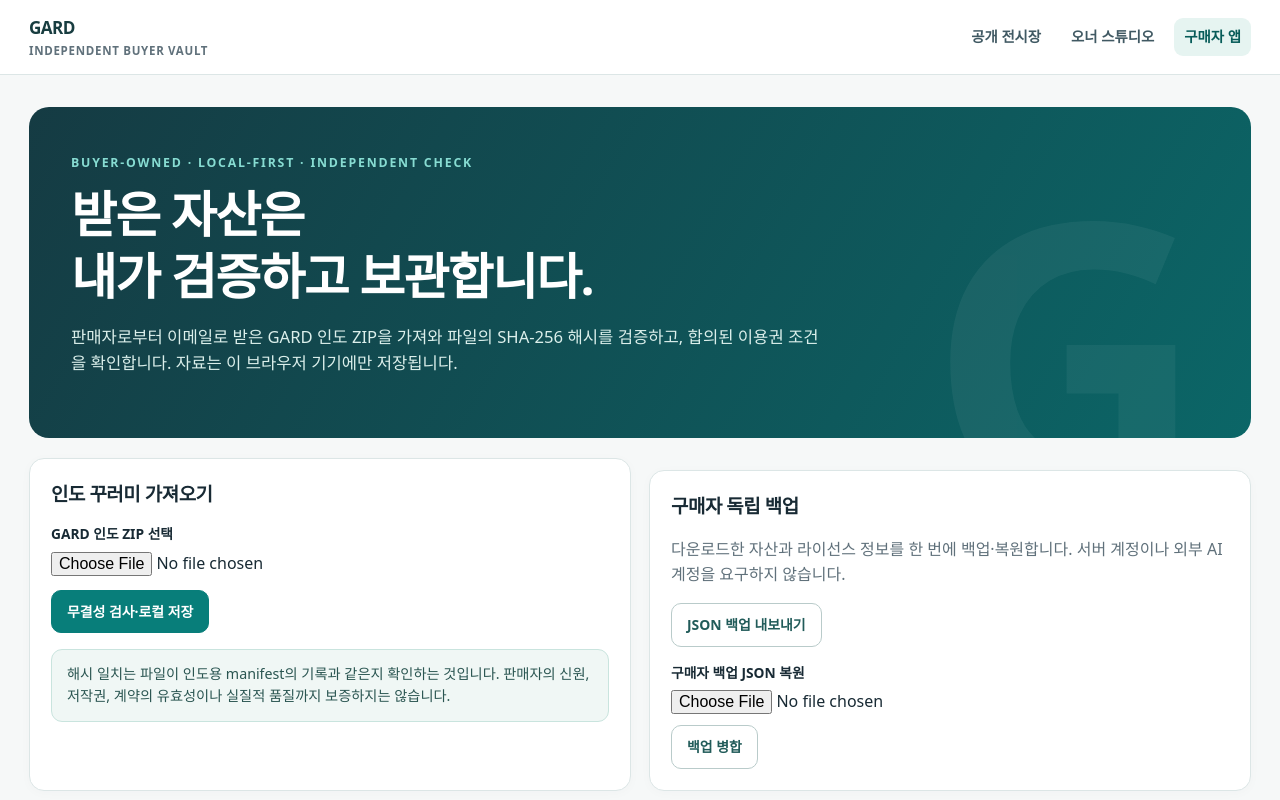
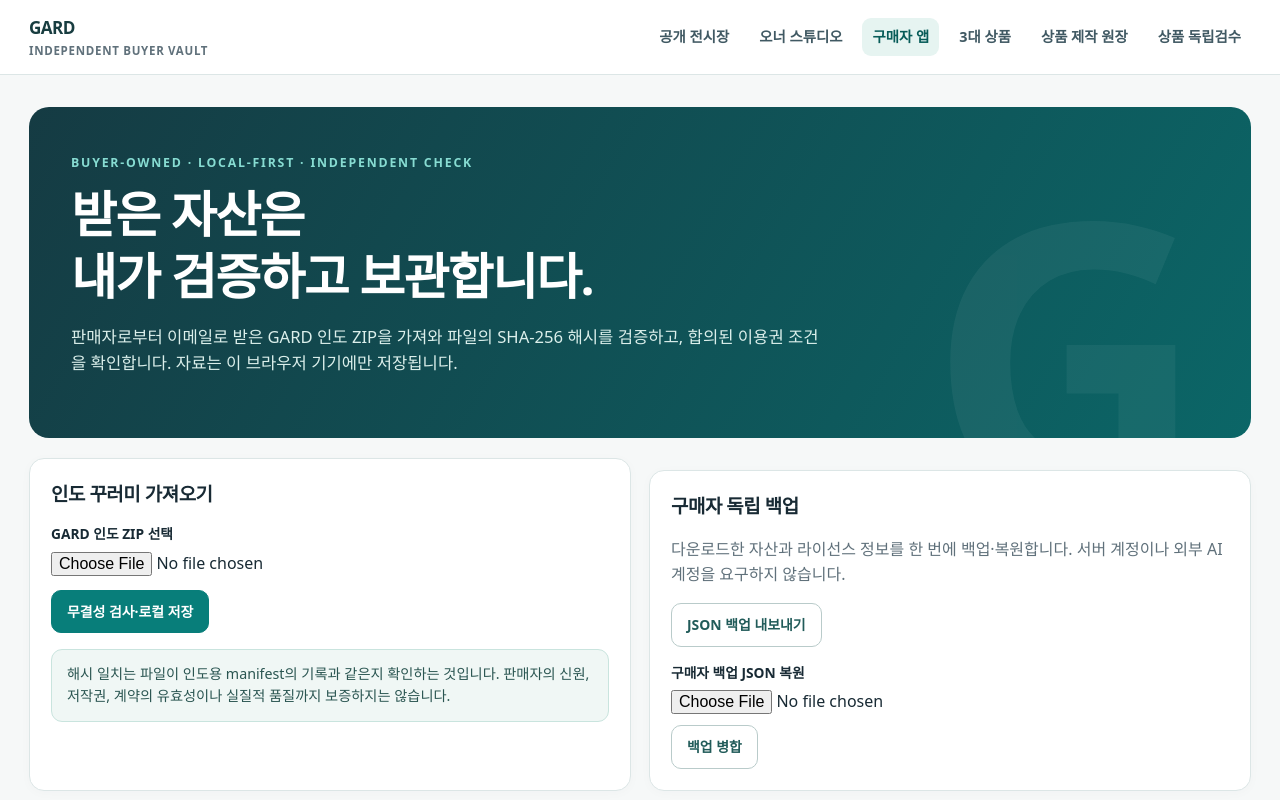
Before and after one commit to ANN-KOREA/GARD-P2P-Asset-Market-2, a website with bundled scripts: page buyer.html in a window 1280 px wide. Shown: the top 800 px of the page. Built offline with nearby package versions, Linux system fonts and the light colour scheme.

Commit message:
Add GARD three-product navigation to buyer.html

```diff
--- a/buyer.html
+++ b/buyer.html
@@ -1,3 +1,3 @@
-<!doctype html><html lang="ko"><head><meta charset="utf-8"><meta name="viewport" content="width=device-width,initial-scale=1"><title>구매자 검증 앱 | GARD P2P Asset Market</title><link rel="stylesheet" href="./styles.css"><script type="module" src="./js/buyer.js"></script></head><body><a href="#main" class="skip">본문으로 건너뛰기</a><header class="site-header"><div class="head-inner"><a class="brand" href="./index.html">GARD <span>INDEPENDENT BUYER VAULT</span></a><nav class="navlinks"><a href="./index.html">공개 전시장</a><a href="./owner.html">오너 스튜디오</a><a href="./buyer.html" aria-current="page">구매자 앱</a></nav></div></header>
+<!doctype html><html lang="ko"><head><meta charset="utf-8"><meta name="viewport" content="width=device-width,initial-scale=1"><title>구매자 검증 앱 | GARD P2P Asset Market</title><link rel="stylesheet" href="./styles.css"><script type="module" src="./js/buyer.js"></script></head><body><a href="#main" class="skip">본문으로 건너뛰기</a><header class="site-header"><div class="head-inner"><a class="brand" href="./index.html">GARD <span>INDEPENDENT BUYER VAULT</span></a><nav class="navlinks"><a href="./index.html">공개 전시장</a><a href="./owner.html">오너 스튜디오</a><a href="./buyer.html" aria-current="page">구매자 앱</a><a href="./products.html">3대 상품</a><a href="./product-studio.html">상품 제작 원장</a><a href="./product-review.html">상품 독립검수</a></nav></div></header>
 <main id="main" class="container"><section class="hero"><div class="eyebrow">BUYER-OWNED · LOCAL-FIRST · INDEPENDENT CHECK</div><h1>받은 자산은<br>내가 검증하고 보관합니다.</h1><p>판매자로부터 이메일로 받은 GARD 인도 ZIP을 가져와 파일의 SHA-256 해시를 검증하고, 합의된 이용권 조건을 확인합니다. 자료는 이 브라우저 기기에만 저장됩니다.</p></section><div class="two" style="margin-top:20px"><section class="card"><h2 class="section-title">인도 꾸러미 가져오기</h2><div class="field"><label for="delivery-file">GARD 인도 ZIP 선택</label><input type="file" id="delivery-file" accept=".zip,application/zip"></div><div class="controls" style="margin-top:14px"><button type="button" id="verify-delivery" class="btn">무결성 검사·로컬 저장</button></div><div class="inline-help" style="margin-top:16px">해시 일치는 파일이 인도용 manifest의 기록과 같은지 확인하는 것입니다. 판매자의 신원, 저작권, 계약의 유효성이나 실질적 품질까지 보증하지는 않습니다.</div></section><section class="card"><h2 class="section-title">구매자 독립 백업</h2><p class="muted">다운로드한 자산과 라이선스 정보를 한 번에 백업·복원합니다. 서버 계정이나 외부 AI 계정을 요구하지 않습니다.</p><div class="controls"><button id="buyer-backup" type="button" class="btn secondary">JSON 백업 내보내기</button></div><div class="field" style="margin-top:15px"><label for="buyer-restore-file">구매자 백업 JSON 복원</label><input id="buyer-restore-file" type="file" accept=".json,application/json"></div><div class="controls" style="margin-top:11px"><button id="buyer-restore" type="button" class="btn secondary">백업 병합</button></div></section></div>
 <div class="section-header"><div><h2>나의 받은 자산</h2><p id="buyer-count">아직 가져온 자산이 없습니다.</p></div></div><div id="buyer-assets" class="asset-grid" aria-live="polite"></div><div class="inline-help warn" style="margin-top:24px">구매자와 오너의 앱은 서버 계정 없이 각자의 브라우저에 저장됩니다. **동일 기기·동일 사이트 주소에서는 브라우저의 저장 영역을 공유할 수 있으므로** 실제 개인 간 독립 운영은 서로 다른 기기·브라우저 프로필에서 사용해야 합니다. 비공개 백업은 타인에게 공유하지 마세요.</div></main><footer>GARD Buyer Vault · 독립 파일 해시 검증 · 오프라인 파일 보관</footer><div id="toast" class="toast" role="status" hidden></div></body></html>
```
